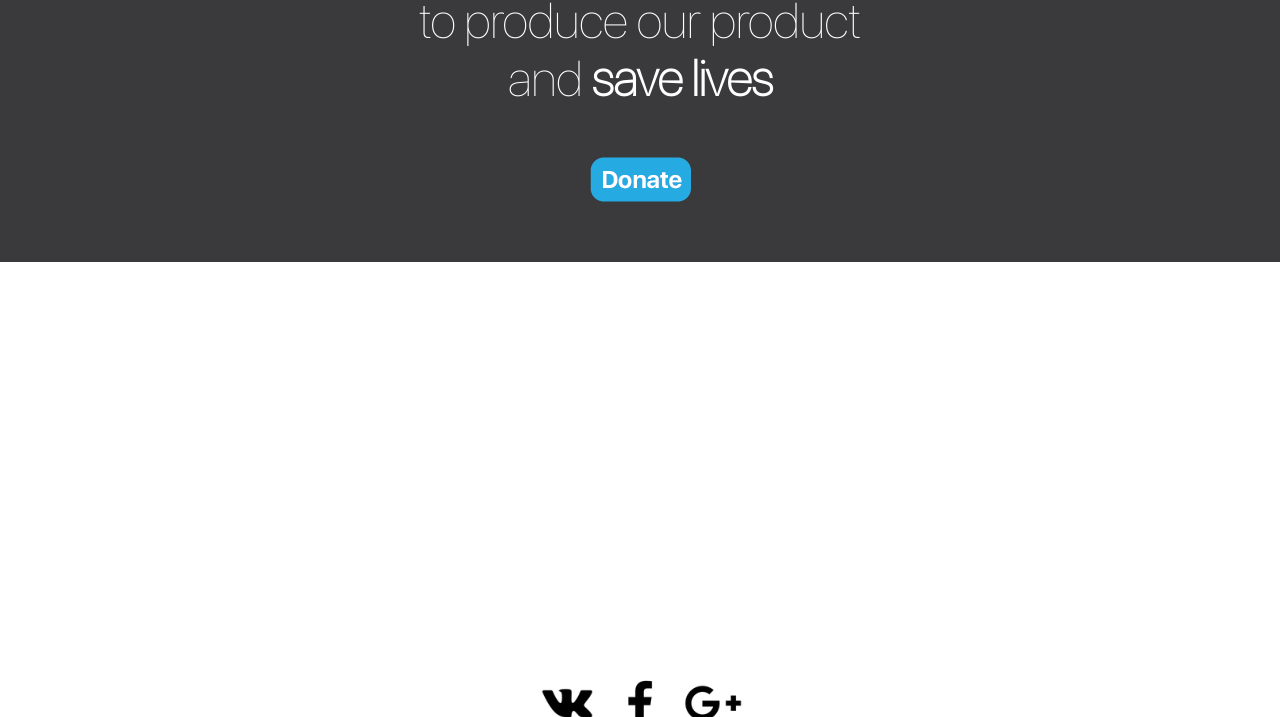
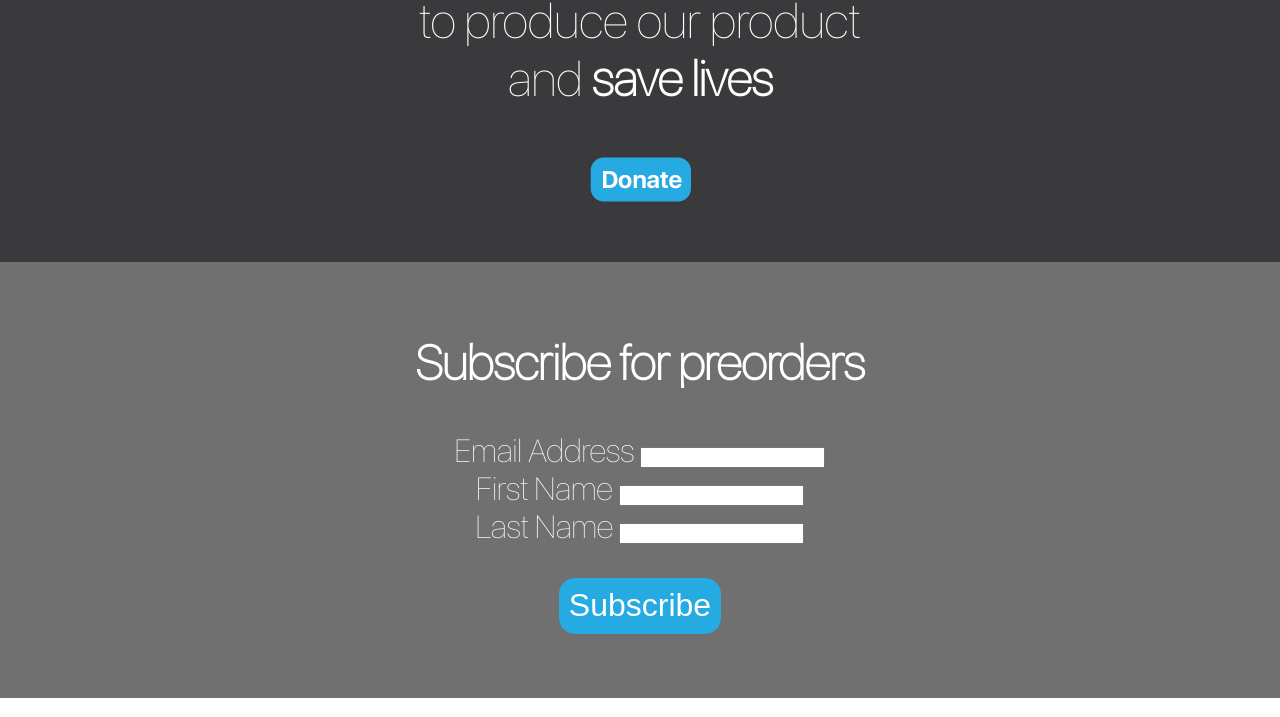
Before and after one commit to ViktorSurkov/emer2, a plain HTML site: page index.html in a window 1280 px wide. Shown: the part 3663-4380 px from the top of the page. Drawn offline with nearby package versions, Linux system fonts and the light colour scheme.

Commit message:
Feedback blackwork

```diff
--- a/css/sass.css
+++ b/css/sass.css
@@ -341,6 +341,33 @@ img #render-prod {
   padding-bottom: 1em;
 }
 
+#mc_embed_signup{
+  width: 100vw;
+  height: auto;
+  display: flex;
+  justify-content: center;
+  align-items: center;
+  background-color: rgb(112, 112, 112);
+  font-family: SA;
+  color: white;
+  font-size: 2em;
+  justify-content: space-around;
+  text-align: center;
+  padding-top: 1em;
+  padding-bottom: 1em;
+
+}
+#mc_embed_signup .clear input{
+  color: white;
+  font-size: 1em;
+  background-color: #25AAE1;
+  border-radius: 0.5em;
+  border-style: none;
+  padding: 0.3em;
+  margin: 1em;
+
+}
+
 @media all and (orientation: portrait) {
 .about{
   height: 30vh;
--- a/index.html
+++ b/index.html
@@ -96,6 +96,37 @@
       <input id='don' type="image" src="img/Donate_button.png" border="0" name="submit" alt="PayPal - The safer, easier way to pay online!">
     </div>
 
+    <!-- Begin MailChimp Signup Form -->
+    <div id="mc_embed_signup">
+    <form action="//emerbelt.us13.list-manage.com/subscribe/post?u=83db35e8238285696e677f5bc&amp;id=98381d1e10" method="post" id="mc-embedded-subscribe-form" name="mc-embedded-subscribe-form" class="validate" target="_blank" novalidate>
+        <div id="mc_embed_signup_scroll">
+    	<h2>Subscribe for preorders</h2>
+    <div class="indicates-required"><span class="asterisk"></span></div>
+    <div class="mc-field-group">
+    	<label for="mce-EMAIL">Email Address  <span class="asterisk"></span>
+    </label>
+    	<input type="email" value="" name="EMAIL" class="required email" id="mce-EMAIL">
+    </div>
+    <div class="mc-field-group">
+    	<label for="mce-FNAME">First Name </label>
+    	<input type="text" value="" name="FNAME" class="" id="mce-FNAME">
+    </div>
+    <div class="mc-field-group">
+    	<label for="mce-LNAME">Last Name </label>
+    	<input type="text" value="" name="LNAME" class="" id="mce-LNAME">
+    </div>
+    	<div id="mce-responses" class="clear">
+    		<div class="response" id="mce-error-response" style="display:none"></div>
+    		<div class="response" id="mce-success-response" style="display:none"></div>
+    	</div>    <!-- real people should not fill this in and expect good things - do not remove this or risk form bot signups-->
+        <div style="position: absolute; left: -5000px;" aria-hidden="true"><input type="text" name="b_83db35e8238285696e677f5bc_98381d1e10" tabindex="-1" value=""></div>
+        <div class="clear"><input type="submit" value="Subscribe" name="subscribe" id="mc-embedded-subscribe" class="button"></div>
+        </div>
+    </form>
+    </div>
+
+    <!--End mc_embed_signup-->
+
     <div class="contacts" id="conta">
       <h2>contacts</h2>
       <div class="lala">
```
